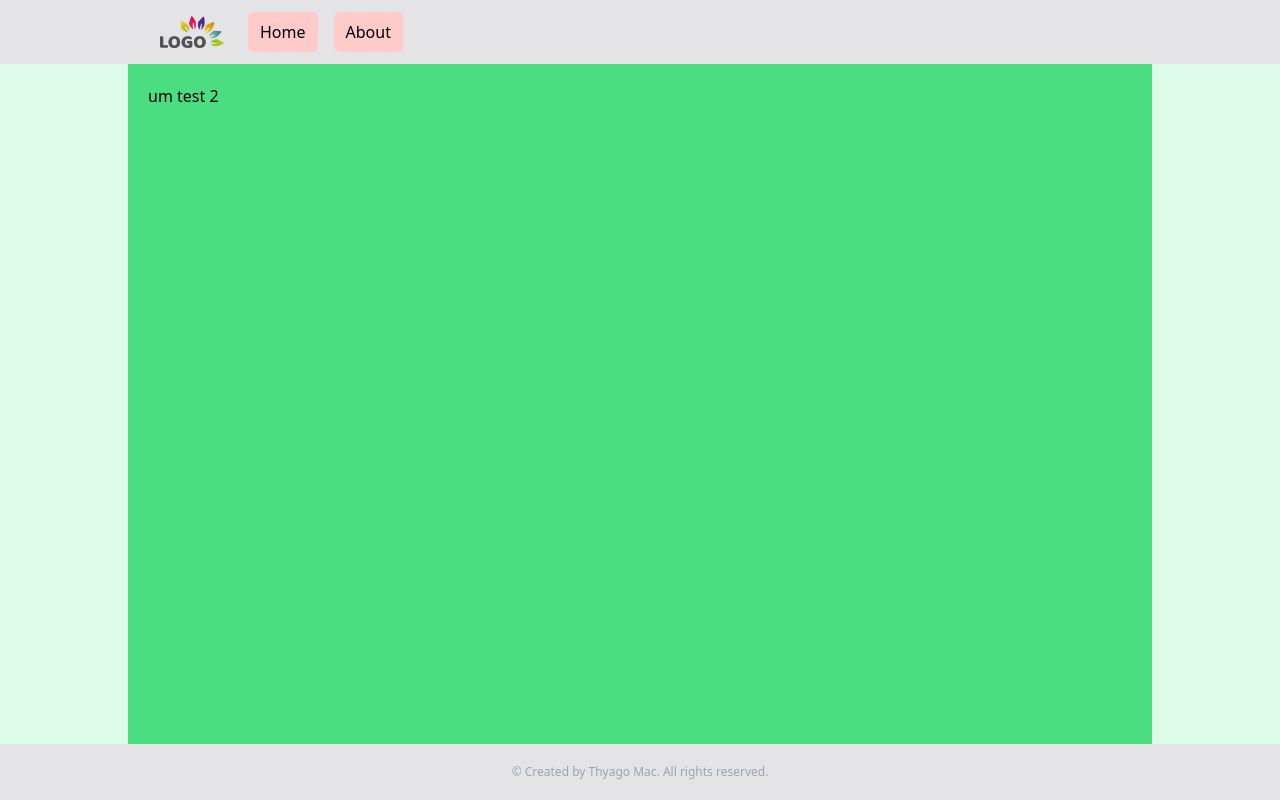
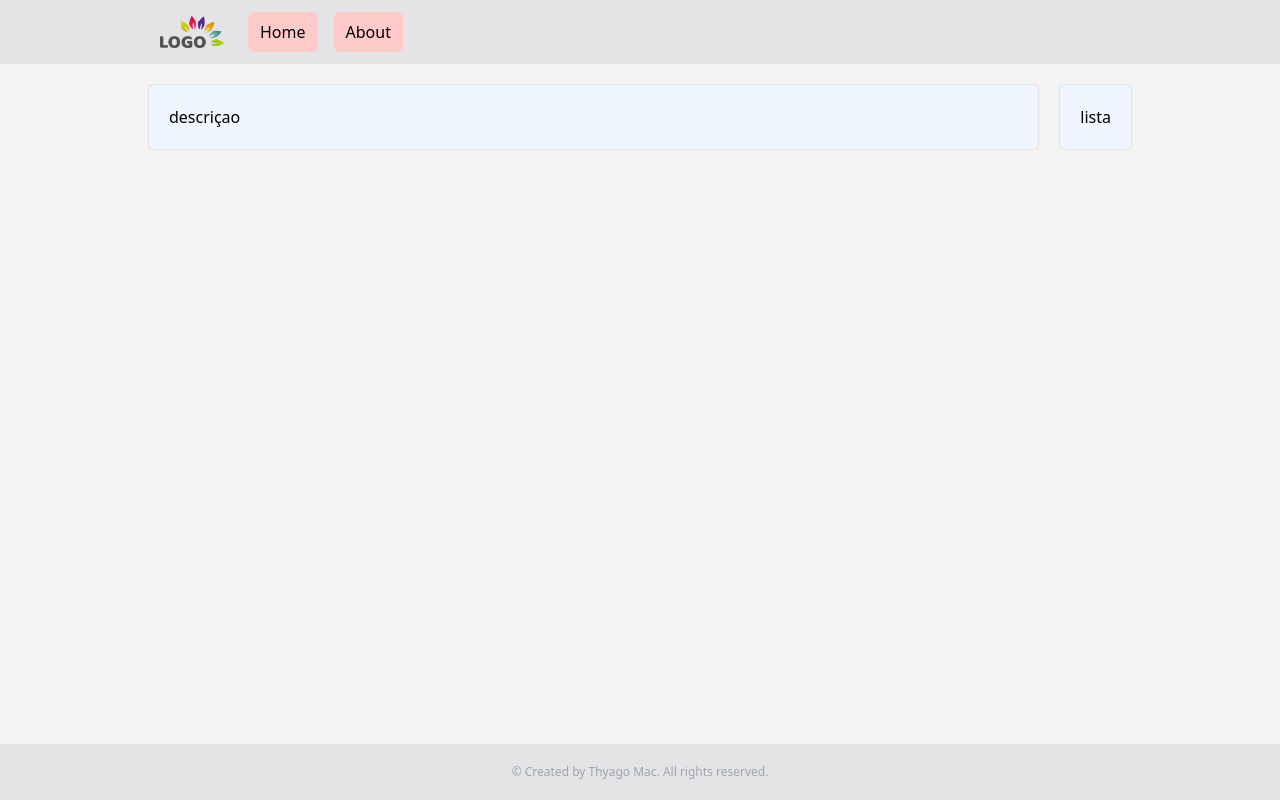
Before and after one commit to ThyagoMac/vue3-pokedex-ts, a Vue app: page / in a window 1280 px wide. Built offline with nearby package versions, Linux system fonts and the light colour scheme.

Commit message:
DescriptionCard.vue and PokemonListCards.vue created and implemented in HomeView.vue;

```diff
--- /dev/null
+++ b/src/components/cards/DescriptionCard.vue
@@ -0,0 +1,4 @@
+<script setup lang="ts"></script>
+<template>
+  <div class="border border-zinc-200 rounded-md bg-blue-50 p-5">descriçao</div>
+</template>
--- /dev/null
+++ b/src/components/cards/PokemonListCards.vue
@@ -0,0 +1,4 @@
+<script setup lang="ts"></script>
+<template>
+  <div class="border border-zinc-200 rounded-md bg-blue-50 p-5">lista</div>
+</template>
--- a/src/components/layout/BaseTemplate.vue
+++ b/src/components/layout/BaseTemplate.vue
@@ -1,12 +1,12 @@
-<script setup>
+<script setup lang="ts">
 import Header from '@/components/layout/Header.vue'
 import Footer from '@/components/layout/Footer.vue'
 </script>
 
 <template>
   <Header />
-  <main class="flex-1 bg-green-100">
-    <div class="m-auto w-full h-full max-w-screen-lg bg-green-400 p-5">
+  <main class="flex-1 bg-zinc-100">
+    <div class="m-auto w-full h-full max-w-screen-lg p-5">
       <slot />
     </div>
   </main>
--- a/src/components/layout/Footer.vue
+++ b/src/components/layout/Footer.vue
@@ -1,4 +1,4 @@
-<script setup></script>
+<script setup lang="ts"></script>
 <template>
   <footer class="bg-zinc-200">
     <div class="max-w-screen-lg m-auto p-5">
--- a/src/views/HomeView.vue
+++ b/src/views/HomeView.vue
@@ -1,7 +1,18 @@
 <script setup lang="ts">
 import BaseTemplate from '@/components/layout/BaseTemplate.vue'
+import DescriptionCard from '@/components/cards/DescriptionCard.vue'
+import PokemonListCards from '@/components/cards/PokemonListCards.vue'
 </script>
 
 <template>
-  <BaseTemplate> um test 2</BaseTemplate>
+  <BaseTemplate>
+    <div class="flex flex-col gap-5 sm:flex-row">
+      <div class="bg-red-100 flex-1">
+        <DescriptionCard />
+      </div>
+      <div class="bg-green-100">
+        <PokemonListCards />
+      </div>
+    </div>
+  </BaseTemplate>
 </template>
```
